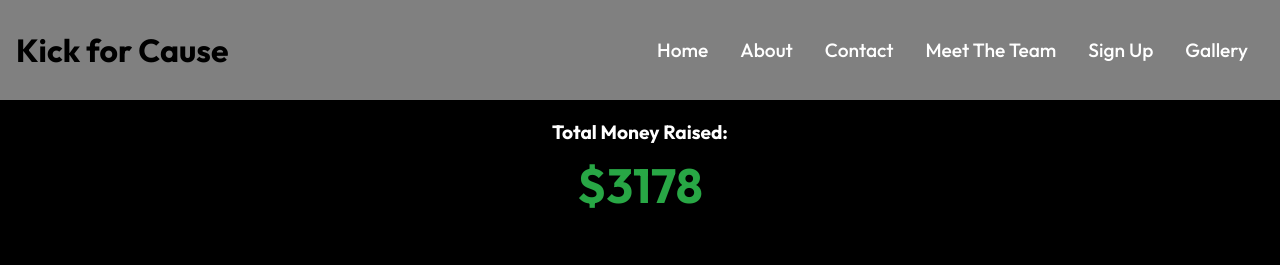
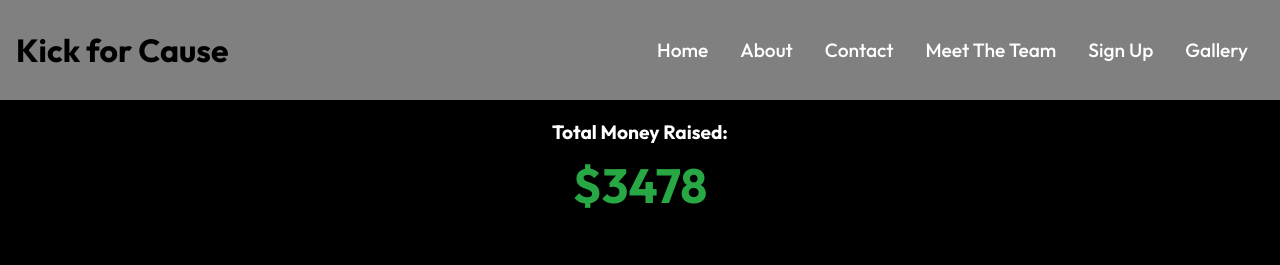
Before and after one commit to rayirthdasgupta/kick-for-cause, a React (Create React App) app: page / in a window 1280 px wide. Shown: the top 265 px of the page. Built offline with nearby package versions, Linux system fonts and the light colour scheme.

Commit message:
Update DonationCounter.js

```diff
--- a/src/components/DonationCounter.js
+++ b/src/components/DonationCounter.js
@@ -3,7 +3,7 @@ import React from 'react';
 import { useSpring, animated } from '@react-spring/web';
 
 const DonationCounter = () => {
-  const target = 3178; // The total amount raised
+  const target = 3478; // The total amount raised
 
   const { number } = useSpring({
     from: { number: 0 },
```
